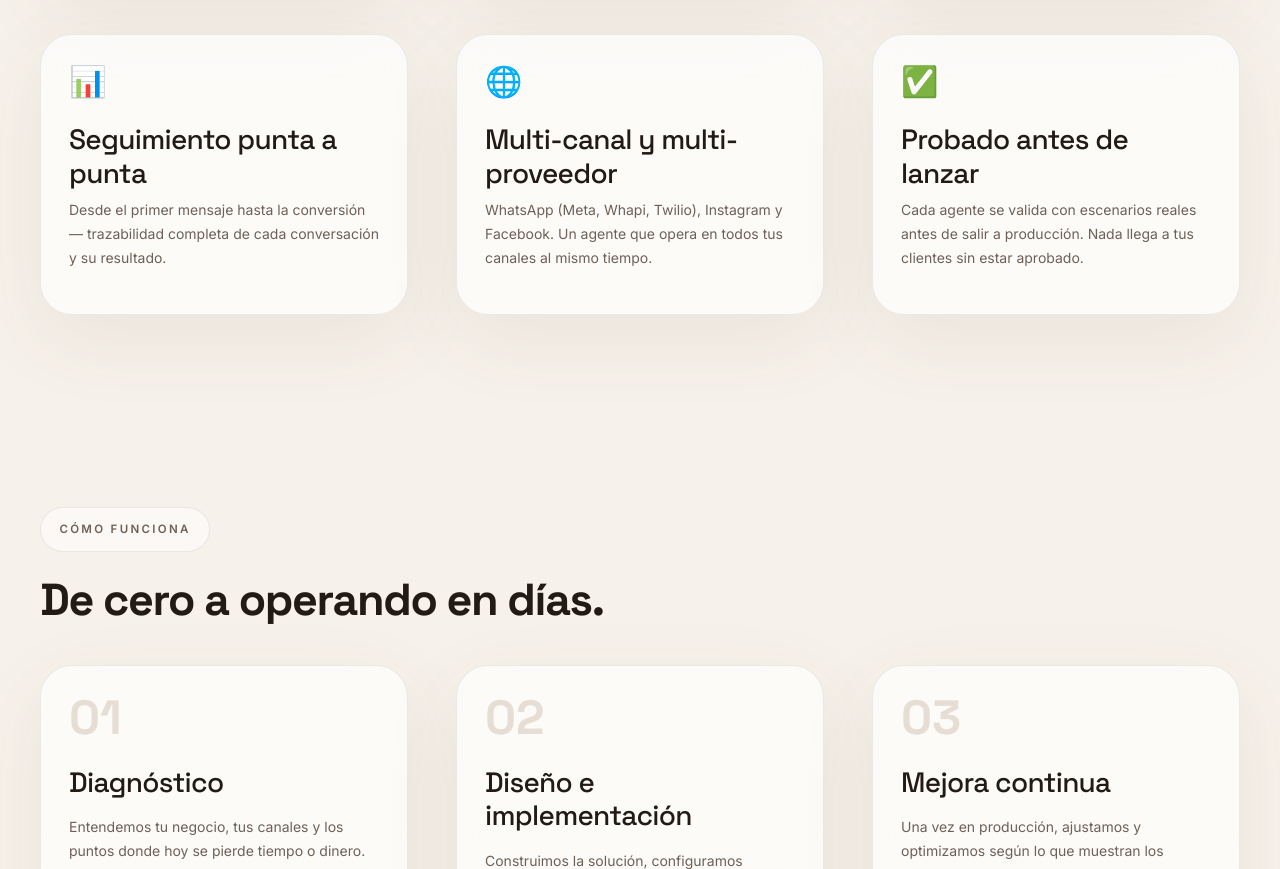
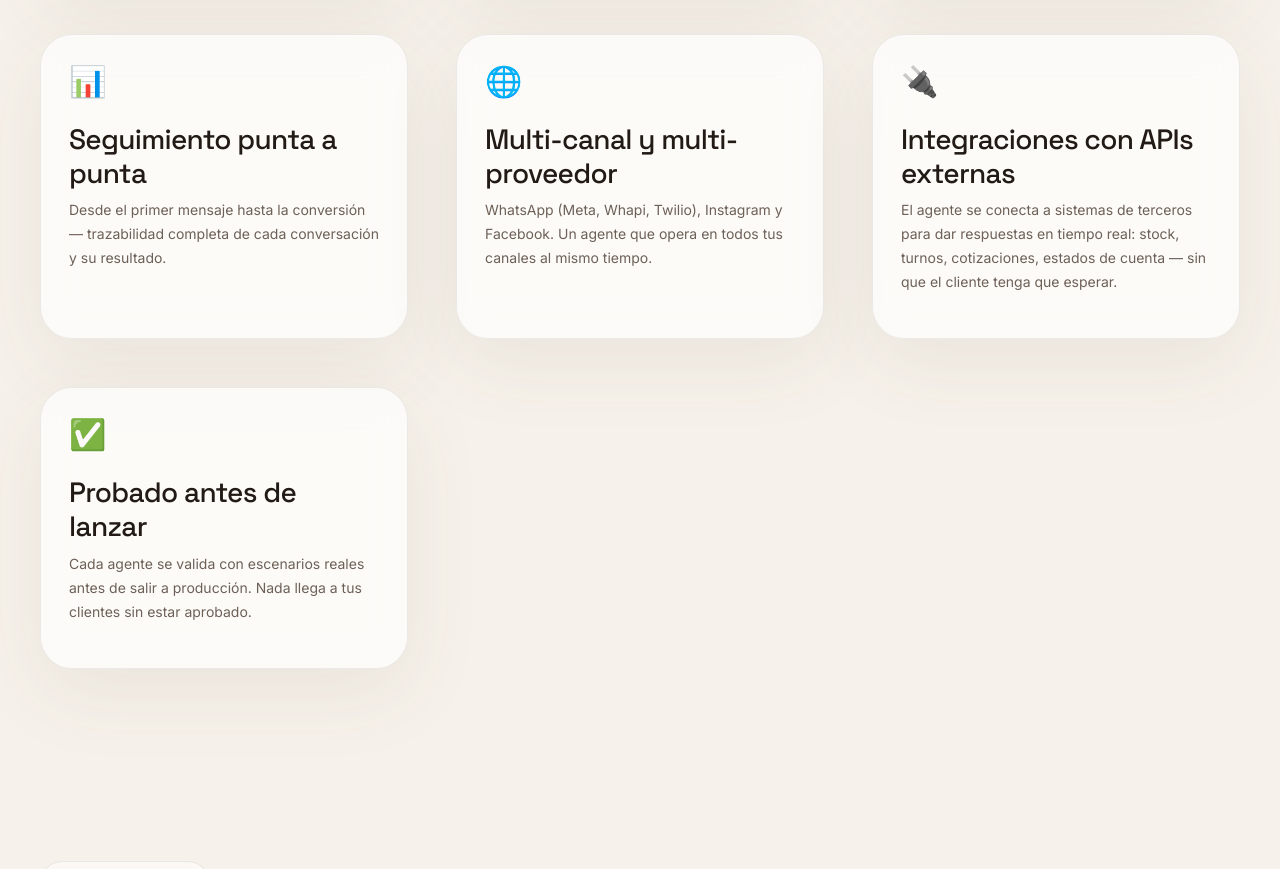
Before and after one commit to rakidev777/crolia-web, a Next.js app: page / in a window 1280 px wide. Shown: the part 4000-4869 px from the top of the page. Built offline with nearby package versions, Linux system fonts and the light colour scheme.

Commit message:
feat: agrega integraciones API como feature del agente

```diff
--- a/app/page.tsx
+++ b/app/page.tsx
@@ -69,6 +69,11 @@ const agentFeatures = [
     icon: "🌐",
     title: "Multi-canal y multi-proveedor",
     description: "WhatsApp (Meta, Whapi, Twilio), Instagram y Facebook. Un agente que opera en todos tus canales al mismo tiempo.",
+  },
+  {
+    icon: "🔌",
+    title: "Integraciones con APIs externas",
+    description: "El agente se conecta a sistemas de terceros para dar respuestas en tiempo real: stock, turnos, cotizaciones, estados de cuenta — sin que el cliente tenga que esperar.",
   },
   {
     icon: "✅",
```
